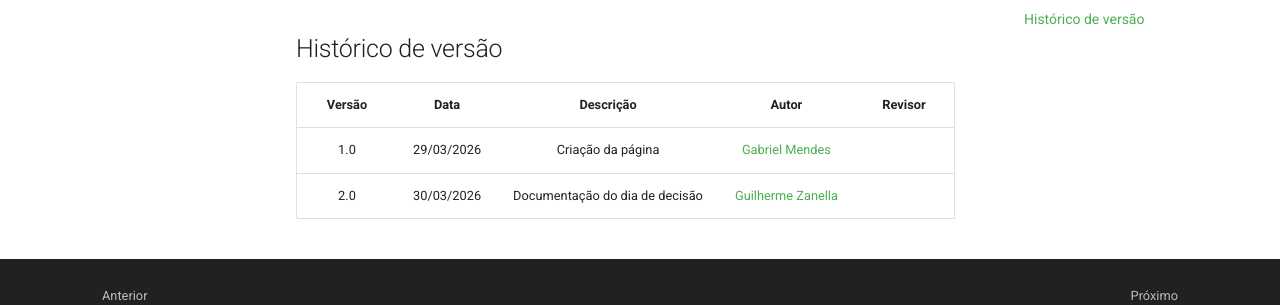
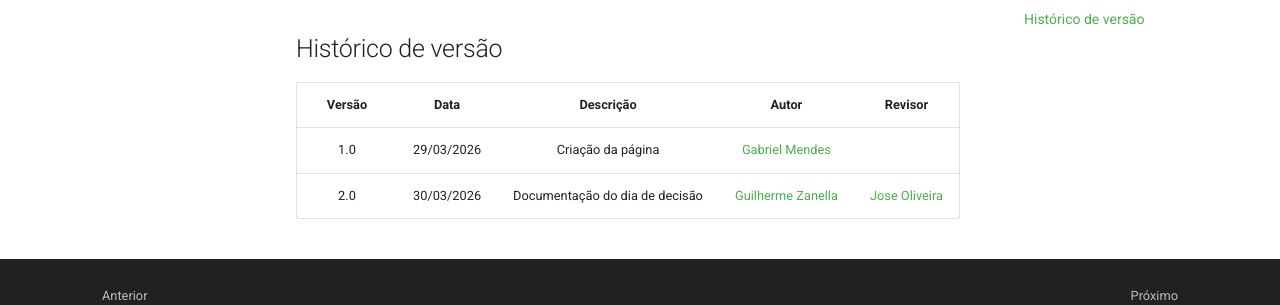
Before and after one commit to UnBArqDsw2026-1-Turma01/2026.1-T01_G1_FCTE_EcoGame_JogoSustentabilidade, an MkDocs documentation site: the page built from docs/desenho-de-software/base/design-sprint/quarta-feira.md, in a window 1280 px wide and 900 px high, scrolled down 2805 px. Shown: the part 505-810 px from the top of the window. Built offline with MkDocs 1.6.1 and Material for MkDocs 9.7.7, drawn with Linux system fonts in a browser that asks for light colours.

Commit message:
Adicionar revisor para versão 2.0 do documento

```diff
--- a/docs/desenho-de-software/base/design-sprint/quarta-feira.md
+++ b/docs/desenho-de-software/base/design-sprint/quarta-feira.md
@@ -80,4 +80,4 @@ Com base nos votos, a <i>rich picture</i> do Heyttor foi definida como a que mel
 | Versão |    Data    |           Descrição            |                         Autor                          | Revisor |
 | :----: | :--------: | :----------------------------: | :----------------------------------------------------: | :-----: |
 |  1.0   | 29/03/2026 |       Criação da página        |       [Gabriel Mendes](https://github.com/gbevi)       |         |
-|  2.0   | 30/03/2026 | Documentação do dia de decisão | [Guilherme Zanella](https://github.com/guilhermezan42) |         |
+|  2.0   | 30/03/2026 | Documentação do dia de decisão | [Guilherme Zanella](https://github.com/guilhermezan42) |  [Jose Oliveira](https://github.com/Jose1277) |
```
